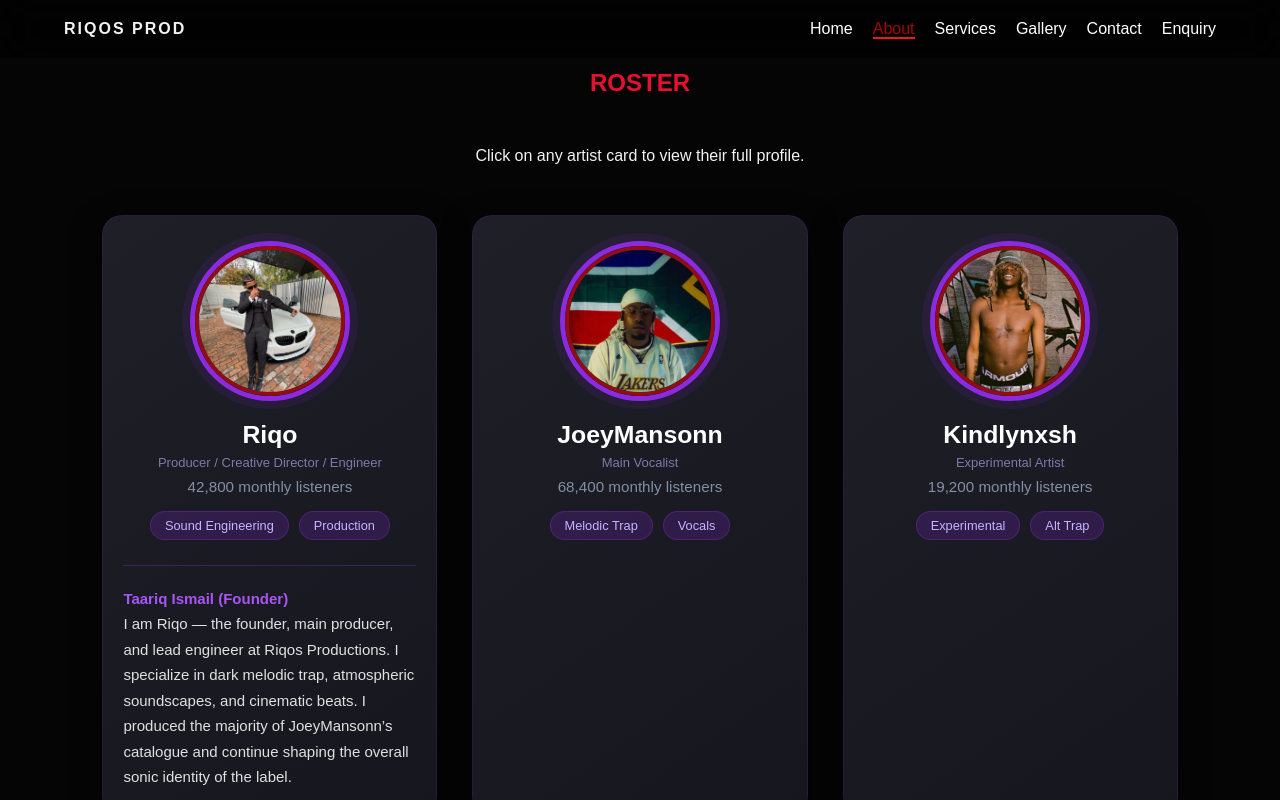
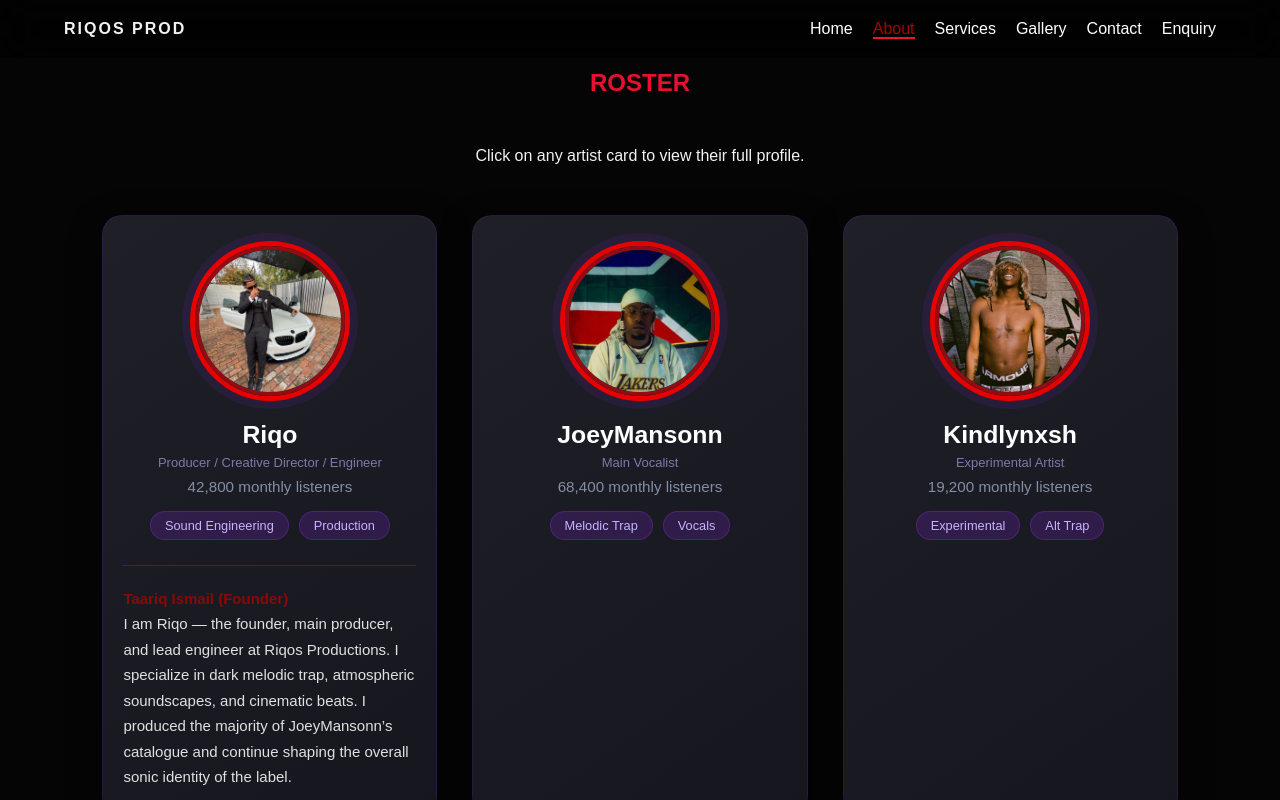
Before and after one commit to taariqismail-coder/WEDE-POE, a plain HTML site: page about.html in a window 1280 px wide. Both pictures are taken after a click on the element 269 px from the left and 1263 px from the top of the page. Shown: the part 863-1663 px from the top of the page. Drawn offline with Linux system fonts and the light colour scheme.

Commit message:
security

```diff
--- a/css/style.css
+++ b/css/style.css
@@ -722,13 +722,13 @@ nav ul li a.active {
     margin: 0 auto 20px;
     border-radius: 50%;
     overflow: hidden;
-    border: 5px solid #8a2be2;
+    border: 5px solid #e70000;
     box-shadow: 0 0 0 8px rgba(138, 43, 226, 0.1);
     transition: all 0.4s ease;
 }
 
 .artist-card:hover .artist-img-container {
-    border-color: #a855f7;
+    border-color: #f10000;
     transform: scale(1.08);
 }
 
@@ -785,5 +785,5 @@ nav ul li a.active {
 }
 
 .profile-details strong {
-    color: #a855f7;
+    color: #8a0909;
 }
```
Also changed, not shown: robots.txt (added).
